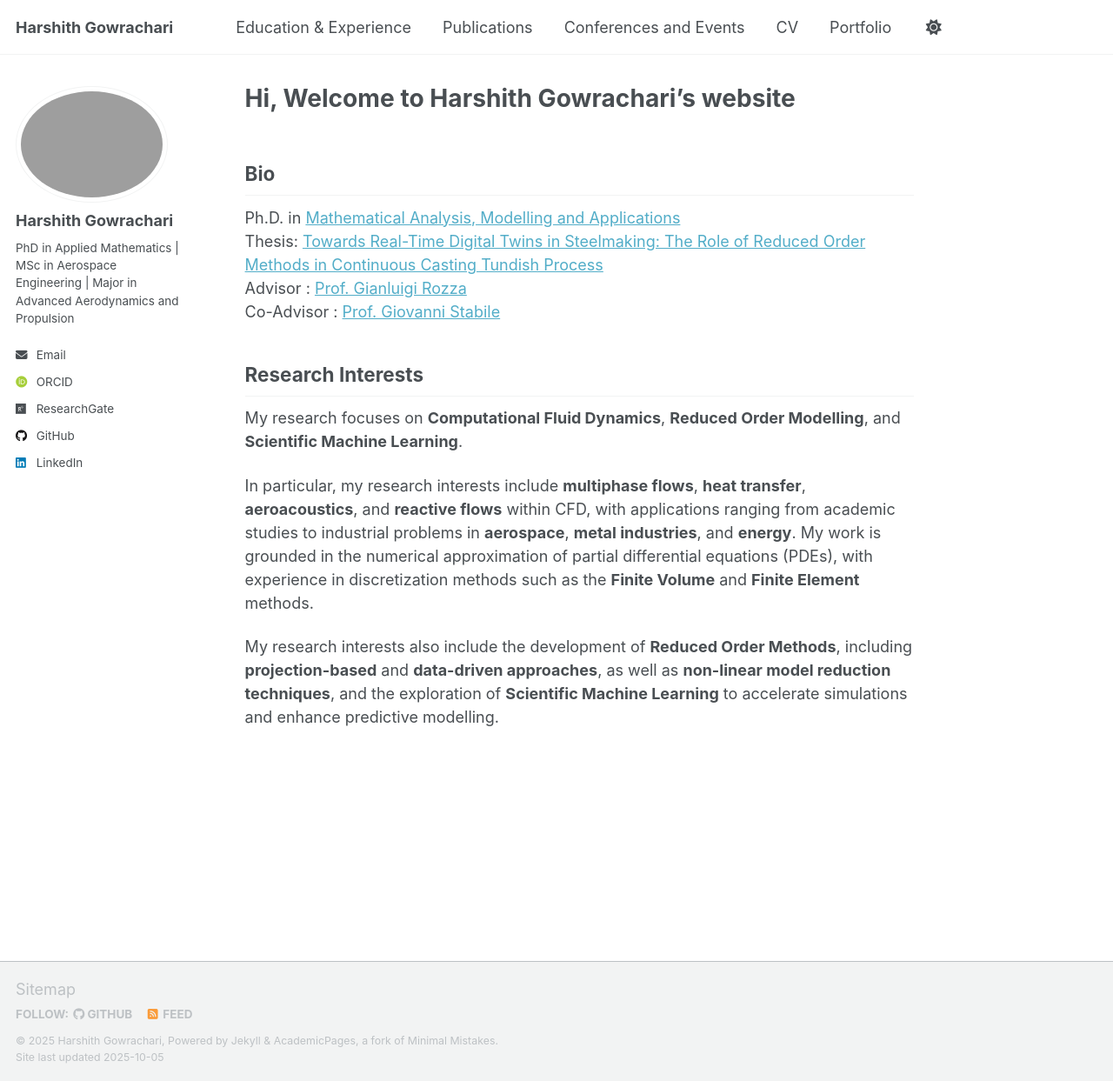
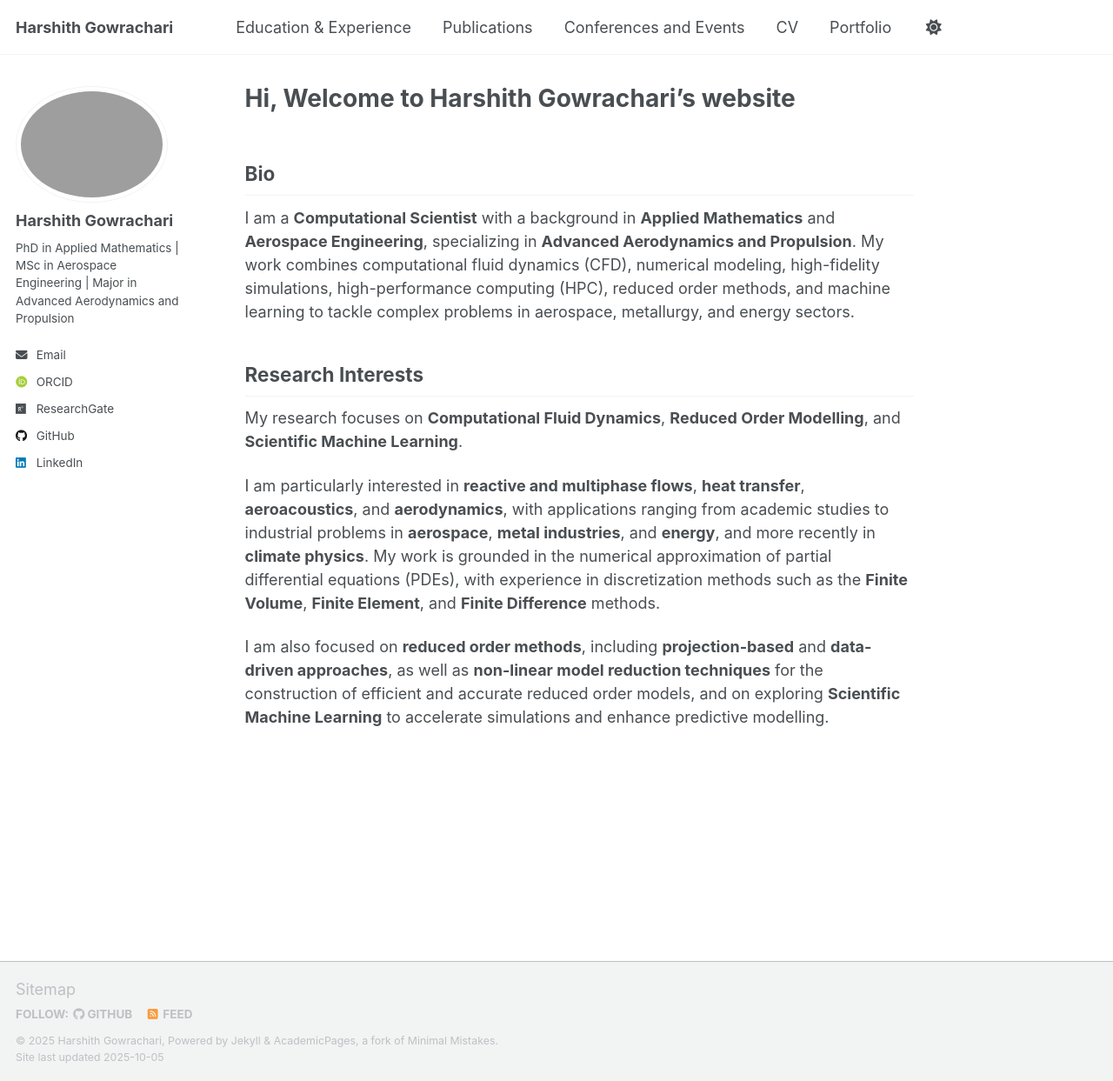
Before and after one commit to harshith-gowrachari/harshith-gowrachari.github.io, a Jekyll site: the page built from _pages/about.md, in a window 1280 px wide and 1243 px high. Shown: the whole window at 87% size. Built offline with Jekyll 4.4.1, drawn with Linux system fonts in a browser that asks for light colours; some web fonts are replaced; a script that is not in the unit is left out.

Commit message:
Update Bio

```diff
--- a/_pages/about.md
+++ b/_pages/about.md
@@ -9,15 +9,12 @@ redirect_from:
 
 ## Bio
 
-Ph.D. in [Mathematical Analysis, Modelling and Applications](https://www.math.sissa.it/content/mathematical-analysis-modelling-and-applications-0)
-Thesis: [Towards Real-Time Digital Twins in Steelmaking: The Role of Reduced Order Methods in Continuous Casting Tundish Process](https://iris.sissa.it/handle/20.500.11767/146790)
-Advisor : [Prof. Gianluigi Rozza](http://people.sissa.it/~grozza/)
-Co-Advisor : [Prof. Giovanni Stabile](https://www.giovannistabile.com/)
+I am a **Computational Scientist** with a background in **Applied Mathematics** and **Aerospace Engineering**, specializing in **Advanced Aerodynamics and Propulsion**. My work combines computational fluid dynamics (CFD), numerical modeling, high-fidelity simulations, high-performance computing (HPC), reduced order methods, and machine learning to tackle complex problems in aerospace, metallurgy, and energy sectors.
 
 ## Research Interests
 
 My research focuses on **Computational Fluid Dynamics**, **Reduced Order Modelling**, and **Scientific Machine Learning**.
 
-In particular, my research interests include **multiphase flows**, **heat transfer**, **aeroacoustics**, and **reactive flows** within CFD, with applications ranging from academic studies to industrial problems in **aerospace**, **metal industries**, and **energy**. My work is grounded in the numerical approximation of partial differential equations (PDEs), with experience in discretization methods such as the **Finite Volume** and **Finite Element** methods.
+I am particularly interested in **reactive and multiphase flows**, **heat transfer**, **aeroacoustics**, and **aerodynamics**, with applications ranging from academic studies to industrial problems in **aerospace**, **metal industries**, and **energy**, and more recently in **climate physics**.  My work is grounded in the numerical approximation of partial differential equations (PDEs), with experience in discretization methods such as the **Finite Volume**, **Finite Element**, and **Finite Difference** methods.
 
-My research interests also include the development of **Reduced Order Methods**, including **projection-based** and **data-driven approaches**, as well as **non-linear model reduction techniques**, and the exploration of **Scientific Machine Learning** to accelerate simulations and enhance predictive modelling.
+I am also focused on **reduced order methods**, including **projection-based** and **data-driven approaches**, as well as **non-linear model reduction techniques** for the construction of efficient and accurate reduced order models, and on exploring **Scientific Machine Learning** to accelerate simulations and enhance predictive modelling.
```
